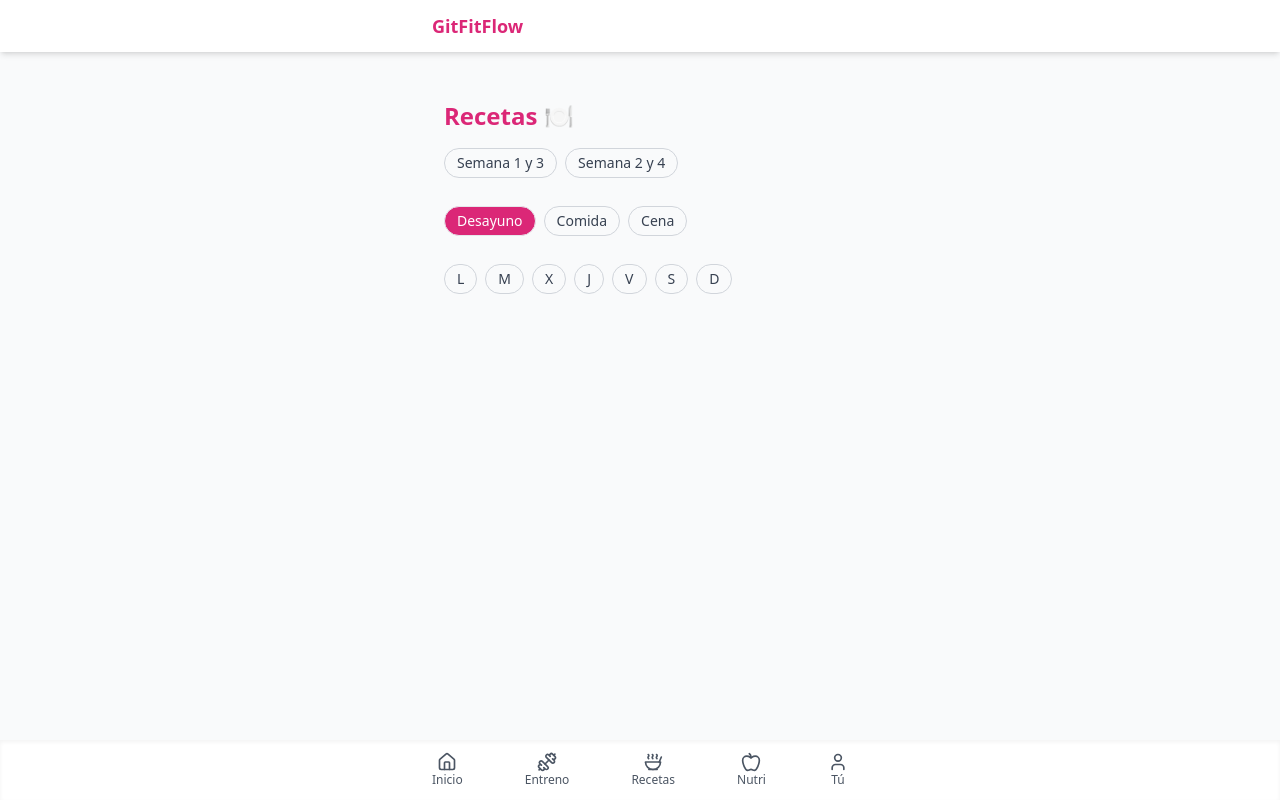
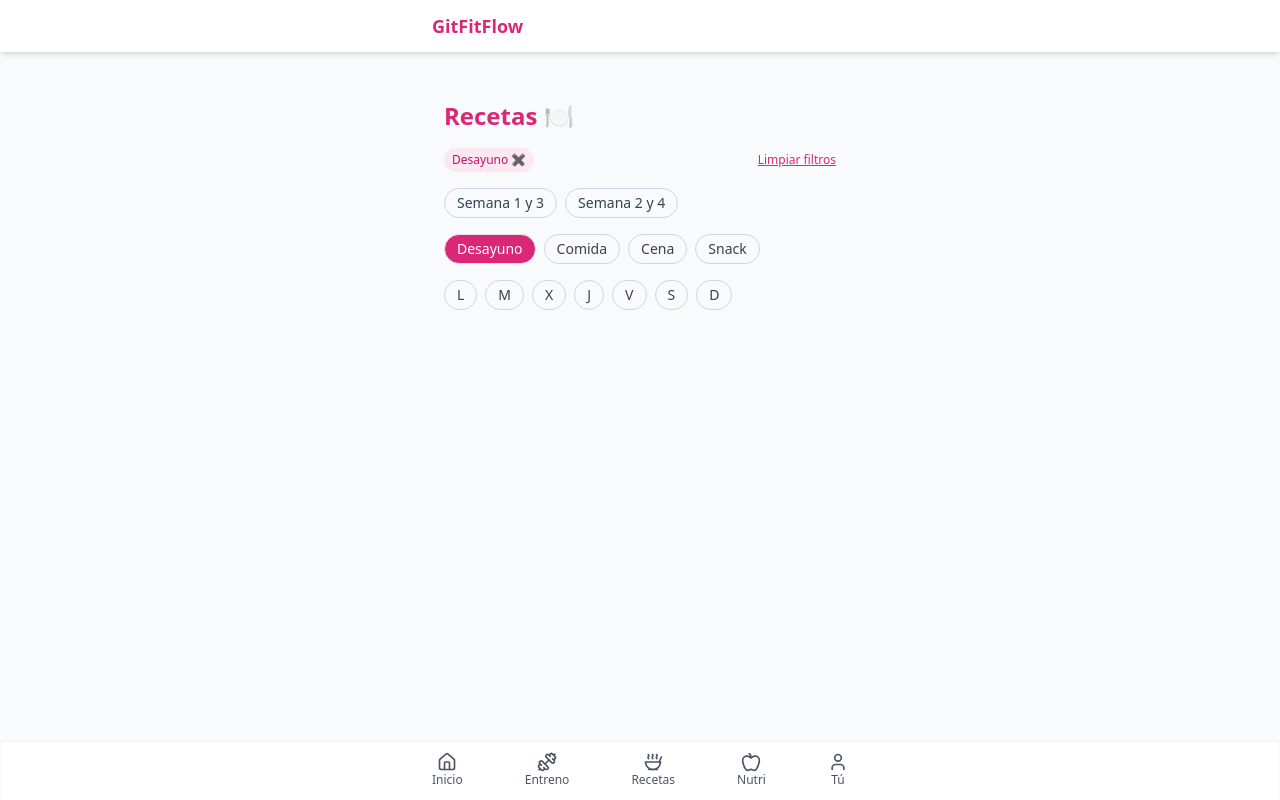
Before and after one commit to beatrizgomez283/GitFitFlow, a React (Vite) app: page /nutricion in a window 1280 px wide. Both pictures are taken after a click on the button "Desayuno". Built offline with nearby package versions, Linux system fonts and the light colour scheme.

Commit message:
ajustar botones filtro

```diff
--- a/src/pages/Nutricion.jsx
+++ b/src/pages/Nutricion.jsx
@@ -2,7 +2,7 @@ import { useState } from 'react';
 import { recetasNutri } from '../data/recetasNutri';
 
 const semanas = ['1 y 3', '2 y 4'];
-const comidas = ['Desayuno', 'Comida', 'Cena'];
+const comidas = ['Desayuno', 'Comida', 'Cena', "Snack"];
 const dias = ['L', 'M', 'X', 'J', 'V', 'S', 'D'];
 
 export default function Nutricion() {
@@ -22,6 +22,12 @@ export default function Nutricion() {
         setDiaSeleccionado((prev) => (prev === dia ? null : dia));
     };
 
+    const limpiarFiltros = () => {
+        setSemanaSeleccionada(null);
+        setComidaSeleccionada(null);
+        setDiaSeleccionado(null);
+    };
+
     const recetasFiltradas = recetasNutri.filter((r) => {
         const coincideSemana = semanaSeleccionada ? r.semana === semanaSeleccionada : true;
         const coincideComida = comidaSeleccionada ? r.comida === comidaSeleccionada : true;
@@ -33,7 +39,35 @@ export default function Nutricion() {
         <div className="max-w-md mx-auto px-3 py-6">
             <h1 className="text-2xl font-bold mb-4 text-pink-600">Recetas 🍽️</h1>
 
-            <div className="flex gap-2 overflow-x-auto pb-3 mb-4">
+            {/* Filtros activos */}
+            {(semanaSeleccionada || comidaSeleccionada || diaSeleccionado) && (
+                <div className="mb-4 flex flex-wrap items-center gap-2 text-xs">
+                    {semanaSeleccionada && (
+                        <span className="bg-pink-100 text-pink-700 px-2 py-1 rounded-full">
+                            Semana {semanaSeleccionada} <button onClick={() => setSemanaSeleccionada(null)}>✖</button>
+                        </span>
+                    )}
+                    {comidaSeleccionada && (
+                        <span className="bg-pink-100 text-pink-700 px-2 py-1 rounded-full">
+                            {comidaSeleccionada} <button onClick={() => setComidaSeleccionada(null)}>✖</button>
+                        </span>
+                    )}
+                    {diaSeleccionado && (
+                        <span className="bg-pink-100 text-pink-700 px-2 py-1 rounded-full">
+                            {diaSeleccionado} <button onClick={() => setDiaSeleccionado(null)}>✖</button>
+                        </span>
+                    )}
+                    <button
+                        onClick={limpiarFiltros}
+                        className="text-pink-600 underline ml-auto"
+                    >
+                        Limpiar filtros
+                    </button>
+                </div>
+            )}
+
+            {/* Botones de filtros separados por fila */}
+            <div className="flex gap-2 overflow-x-auto pb-2 mb-2">
                 {semanas.map((semana) => (
                     <button
                         key={semana}
@@ -45,7 +79,7 @@ export default function Nutricion() {
                 ))}
             </div>
 
-            <div className="flex gap-2 overflow-x-auto pb-3 mb-4">
+            <div className="flex gap-2 overflow-x-auto pb-2 mb-2">
                 {comidas.map((comida) => (
                     <button
                         key={comida}
@@ -57,7 +91,7 @@ export default function Nutricion() {
                 ))}
             </div>
 
-            <div className="flex gap-2 overflow-x-auto pb-3 mb-4">
+            <div className="flex gap-2 overflow-x-auto pb-2 mb-4">
                 {dias.map((dia) => (
                     <button
                         key={dia}
```
